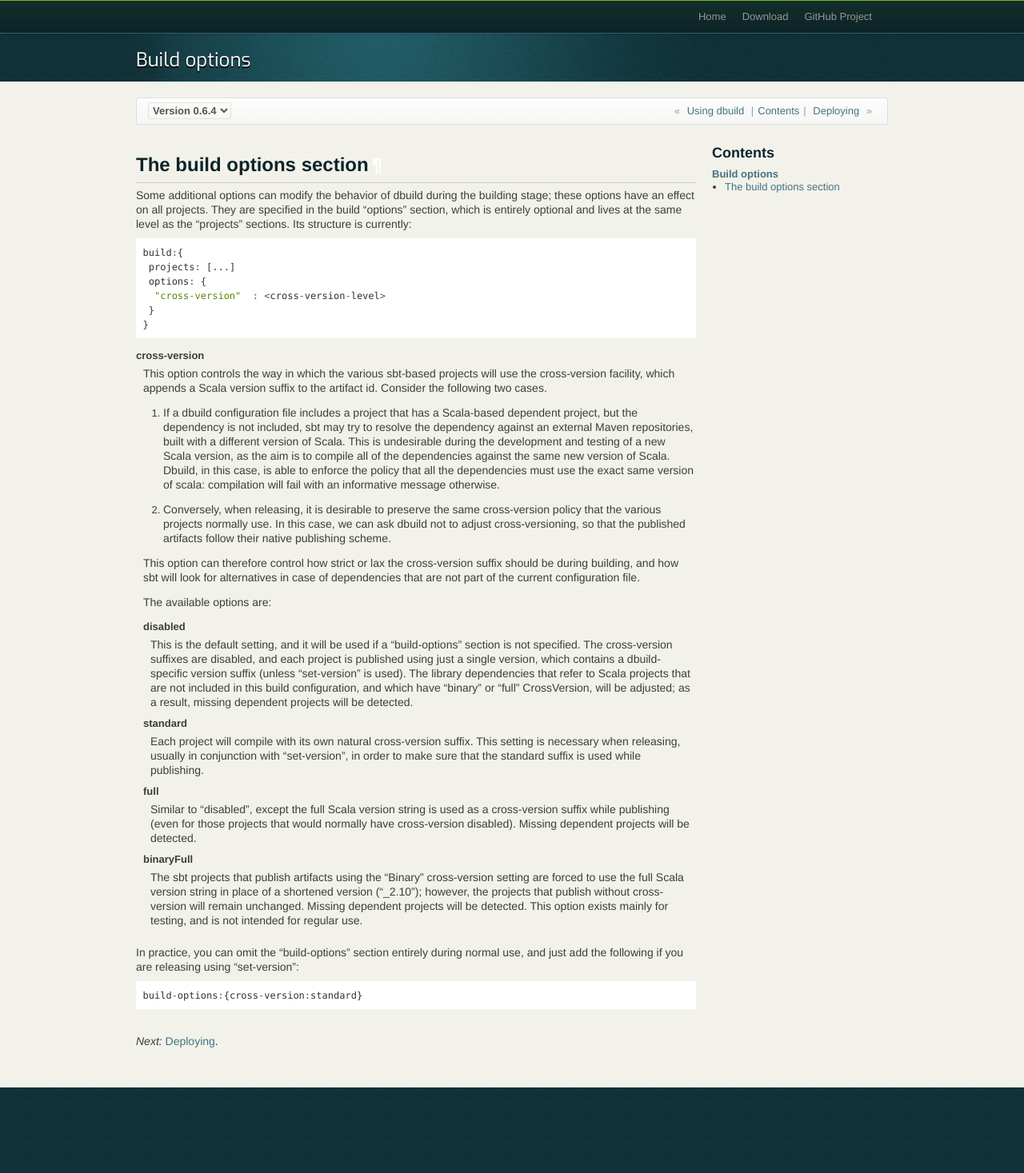
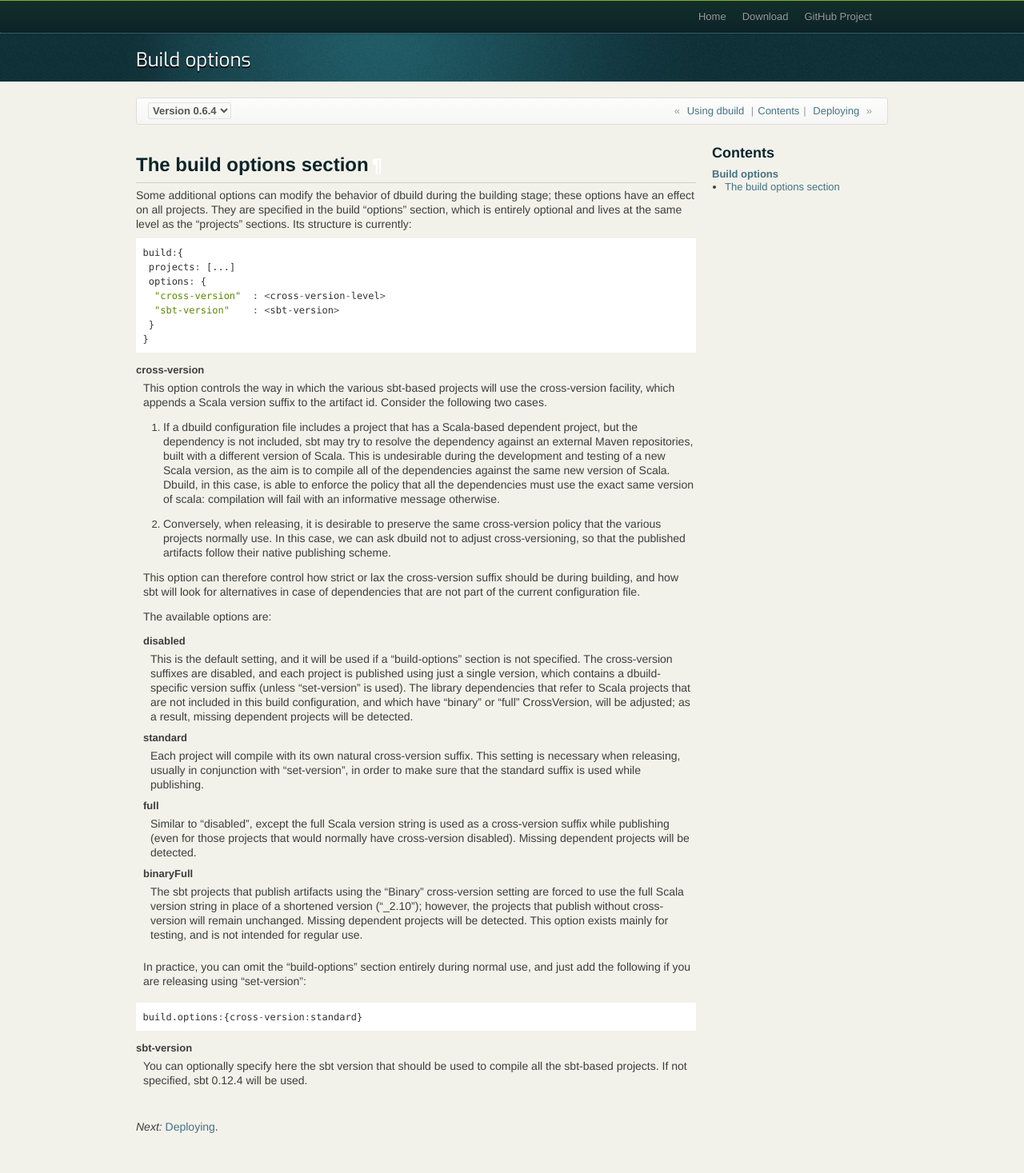
Before and after one commit to lightbend-labs/dbuild, a Sphinx documentation site: the page built from docs/src/sphinx/buildOptions.rst, in a window 1280 px wide. Shown: the whole page at 80% size. Built offline with Sphinx 7.4.7, drawn with Linux system fonts in a browser that asks for light colours; pages that are not in the unit, such as notebooks, are missing from menus; before the commit the page ends 1360 px from its top, so only the background shows below that.

Commit message:
Documentation updates

```diff
--- a/docs/src/sphinx/buildOptions.rst
+++ b/docs/src/sphinx/buildOptions.rst
@@ -17,6 +17,7 @@
     projects: [...]
     options: {
      "cross-version"  : <cross-version-level>
+     "sbt-version"    : <sbt-version>
     }
    }
 
@@ -68,12 +69,16 @@
     Missing dependent projects will be detected. This option exists mainly for testing,
     and is not intended for regular use.
 
-In practice, you can omit the "build-options" section entirely during normal use, and
-just add the following if you are releasing using "set-version":
+  In practice, you can omit the "build-options" section entirely during normal use, and
+  just add the following if you are releasing using "set-version":
 
 .. code-block:: javascript
 
-   build-options:{cross-version:standard}
+   build.options:{cross-version:standard}
+
+sbt-version
+  You can optionally specify here the sbt version that should be used to compile
+  all the sbt-based projects. If not specified, sbt 0.12.4 will be used.
 
 |
 
--- a/docs/src/sphinx/dbuild.rst
+++ b/docs/src/sphinx/dbuild.rst
@@ -178,7 +178,9 @@
 
 sbt-version
   A string that specifies the version of sbt that should be used to compile
-  this dbuild project.
+  this dbuild project. If not specified, the sbt version in use will be the
+  one specified in the global build options property "sbt-version" (see
+  :doc:`buildOptions`). If that is also missing, sbt 0.12.4 will be used.
 
 projects
   A sequence of strings that identifies a subset of the sbt subprojects that should be
```
